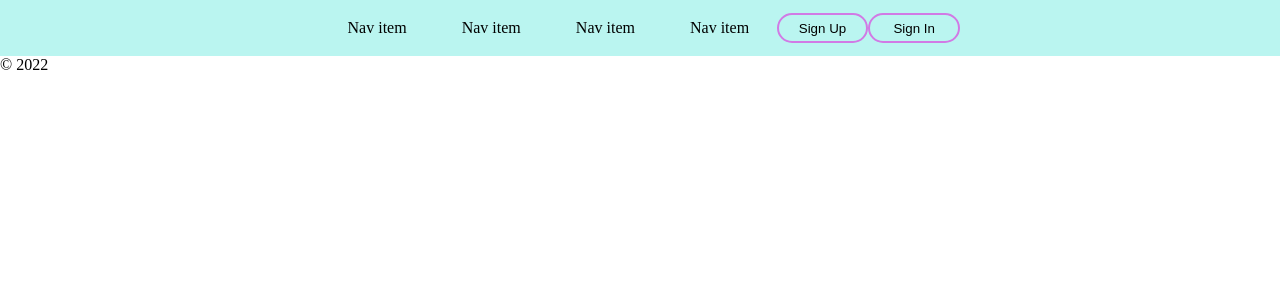
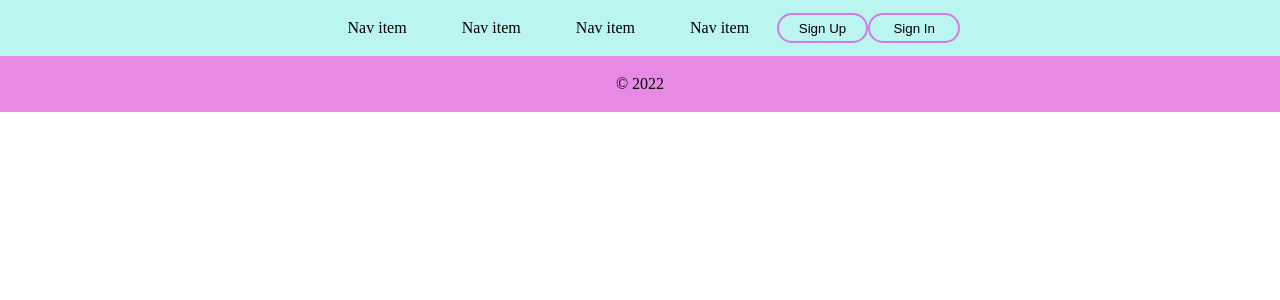
Before and after one commit to fidashn/my-diaries, a React (Create React App) app: page / in a window 1280 px wide. Shown: the top 300 px of the page. Built offline with nearby package versions, Linux system fonts and the light colour scheme.

Commit message:
styled the footer

```diff
--- a/src/App.css
+++ b/src/App.css
@@ -34,3 +34,11 @@
   cursor: pointer;
   transform: scale(1.1);
 }
+
+.footer {
+  display: flex;
+  justify-content: space-around;
+  align-items: center;
+  background-color: #E889E5;
+  height: 7vh;
+}
```
